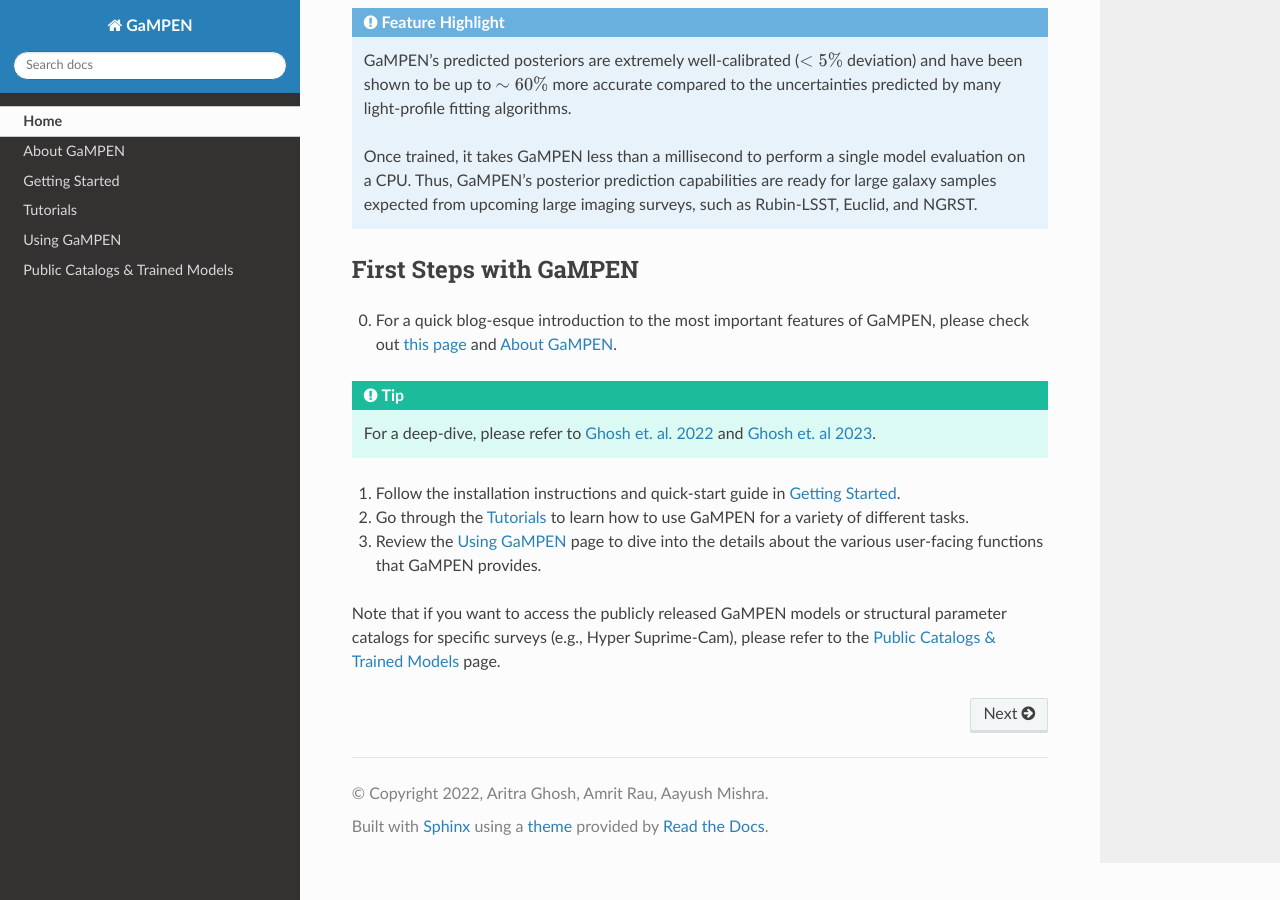
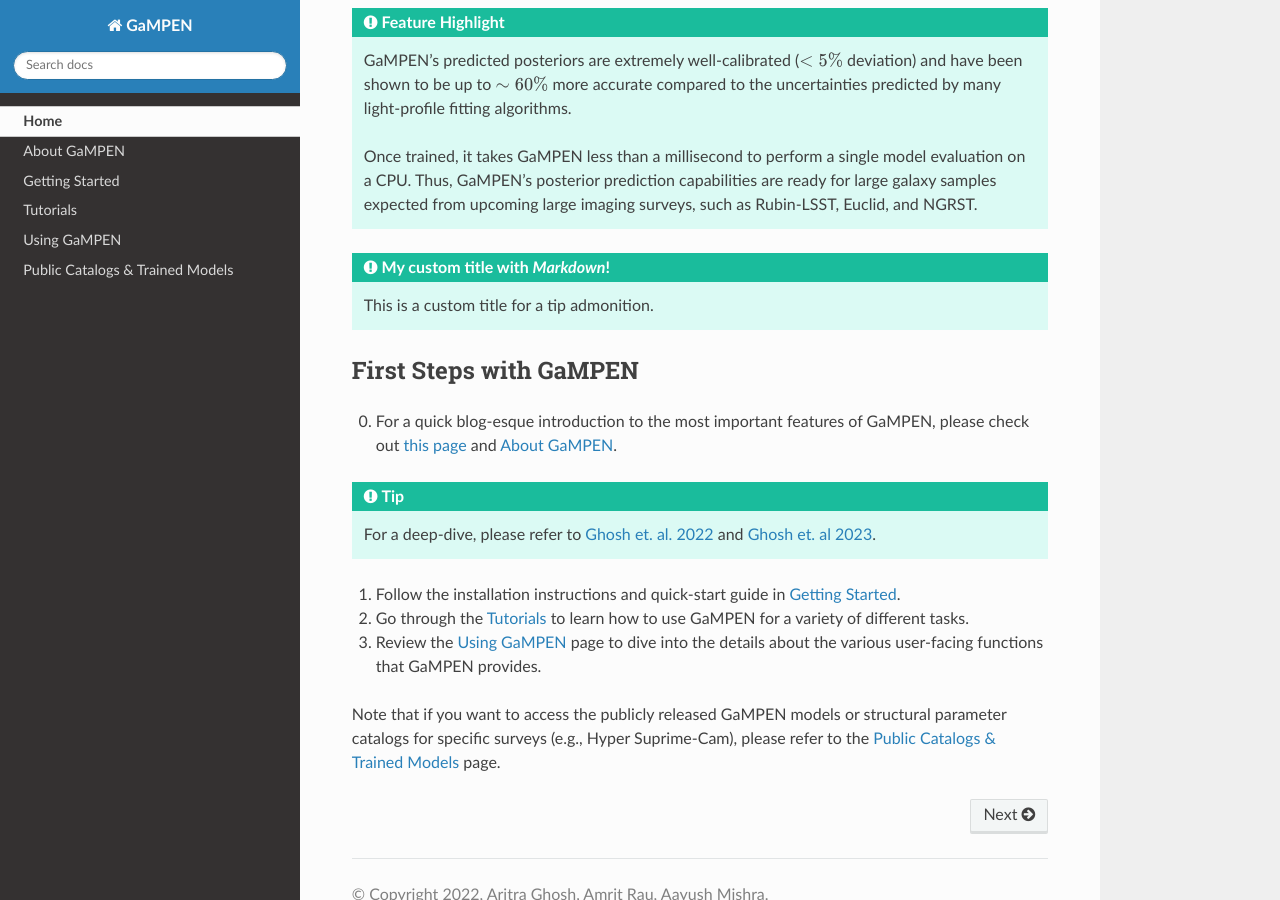
Before and after one commit to aritraghsh09/GaMPEN, a Sphinx documentation site: the page built from docs/source/index.md, in a window 1280 px wide and 900 px high, scrolled down 766 px. Built offline with Sphinx 7.4.7 and the Read the Docs theme 2.0.0, drawn with Linux system fonts in a browser that asks for light colours; pages that are not in the unit, such as notebooks, are missing from menus.

Commit message:
formatting bug fix

```diff
--- a/docs/source/index.md
+++ b/docs/source/index.md
@@ -23,12 +23,18 @@ Note that although GaMPEN's current documentation is fairly substantive, we are
 The Galaxy Morphology Posterior Estimation Network (GaMPEN) is a Bayesian machine learning framework that can estimate robust posteriors (i.e., values + uncertainties) for structural parameters of galaxies. As the above image shows, GaMPEN also automatically crops input images to an optimal size before structural parameter estimation.
 
 :::{admonition} Feature Highlight
-:class:tip
+:class: tip
 
 GaMPEN's predicted posteriors are extremely well-calibrated ($<5\%$ deviation) and have been shown to be up to $\sim 60\%$ more accurate compared to the uncertainties predicted by many
 light-profile fitting algorithms.
 
 Once trained, it takes GaMPEN less than a millisecond to perform a single model evaluation on a CPU. Thus, GaMPEN's posterior prediction capabilities are ready for large galaxy samples expected from upcoming large imaging surveys, such as Rubin-LSST, Euclid, and NGRST.
+:::
+
+:::{admonition} My custom title with *Markdown*!
+:class: tip
+
+This is a custom title for a tip admonition.
 :::
 
 
```
